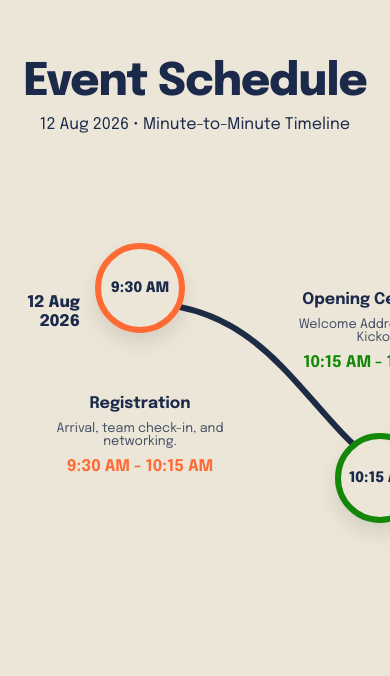
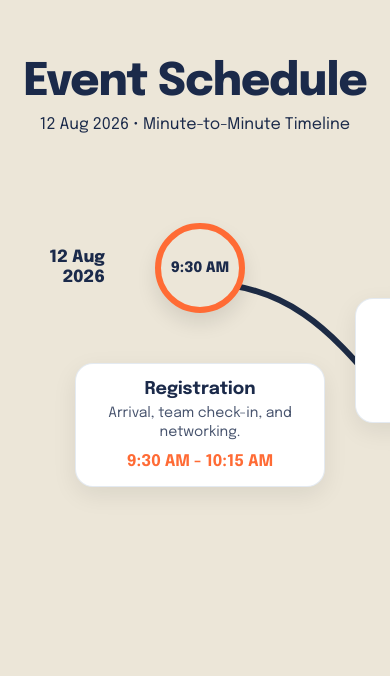
Before and after one commit to alexadevcu/Bharat-Buildathon, a Next.js app: page / in a window 390 px wide. Shown: the part 4888-5564 px from the top of the page. Built offline with nearby package versions, Linux system fonts and the light colour scheme.

Commit message:
Fix mobile Event Schedule connector line overlapping content text bug

```diff
--- a/app/styles/schedule.css
+++ b/app/styles/schedule.css
@@ -90,9 +90,21 @@
 }
 
 .timeline-content {
-    padding: 20px;
+    padding: 20px 24px;
     text-align: center;
     width: 300px;
+    background: #FFFFFF;
+    border-radius: 20px;
+    box-shadow: 0 10px 30px rgba(0, 0, 0, 0.06);
+    border: 1.5px solid rgba(226, 232, 240, 0.8);
+    z-index: 5;
+    position: absolute;
+    transition: transform 0.3s ease, box-shadow 0.3s ease;
+}
+
+.timeline-content:hover {
+    transform: translateY(-4px);
+    box-shadow: 0 14px 36px rgba(0, 0, 0, 0.1);
 }
 
 .timeline-content h4 {
@@ -122,11 +134,9 @@
 }
 
 .timeline-node:nth-child(odd) .timeline-content {
-    position: absolute;
     top: 180px;
 }
 .timeline-node:nth-child(even) .timeline-content {
-    position: absolute;
     bottom: 180px;
 }
 
@@ -162,7 +172,7 @@
     .schedule-section {
         height: auto;        /* Remove the fixed 100vh — no pin on mobile */
         overflow: visible;
-        padding-bottom: 40px;
+        padding-bottom: 50px;
     }
 
     .schedule-header-sticky {
@@ -179,7 +189,7 @@
         overflow-x: auto;
         overflow-y: visible;
         -webkit-overflow-scrolling: touch;
-        padding-bottom: 20px;
+        padding-bottom: 30px;
         align-items: flex-start;
     }
 
@@ -189,14 +199,14 @@
     }
 
     .schedule-track {
-        padding: 20px 20px 20px 20px;
+        padding: 30px 40px 30px 60px;
         height: auto;
-        min-height: 460px;
+        min-height: 480px;
     }
 
     .timeline-node {
-        width: 240px;
-        height: 360px;
+        width: 280px;
+        height: 420px;
     }
 
     .timeline-circle {
@@ -210,26 +220,35 @@
     }
 
     .timeline-content {
-        width: 200px;
-        padding: 12px;
+        width: 250px;
+        padding: 16px 18px;
+        background: #FFFFFF;
+        border-radius: 18px;
+        box-shadow: 0 8px 24px rgba(0, 0, 0, 0.08);
+        border: 1.5px solid rgba(226, 232, 240, 0.9);
+        z-index: 5;
     }
 
     .timeline-content h4 {
-        font-size: 1rem;
+        font-size: 1.1rem;
+        margin-bottom: 6px;
     }
 
     .timeline-content p {
-        font-size: 0.8rem;
+        font-size: 0.88rem;
+        line-height: 1.4;
     }
 
     .timeline-start-date {
-        font-size: 1rem;
-        left: -20px;
-        width: 80px;
+        font-size: 1.05rem;
+        left: -45px;
+        top: 65px;
+        width: 90px;
+        z-index: 15;
     }
 
     .timeline-node:nth-child(odd)::after,
     .timeline-node:nth-child(even)::after {
-        width: 240px;
+        width: 280px;
     }
 }
```
